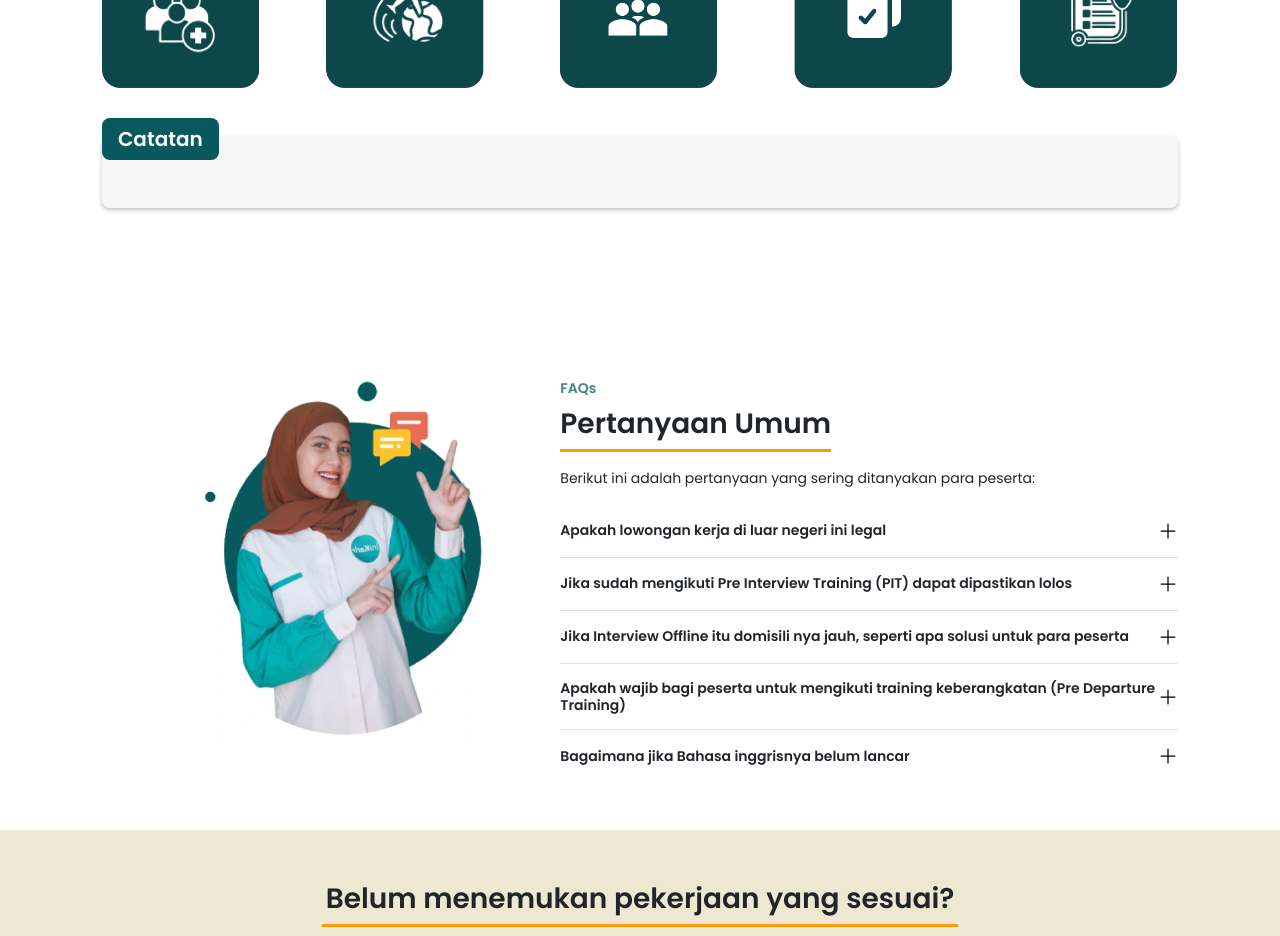
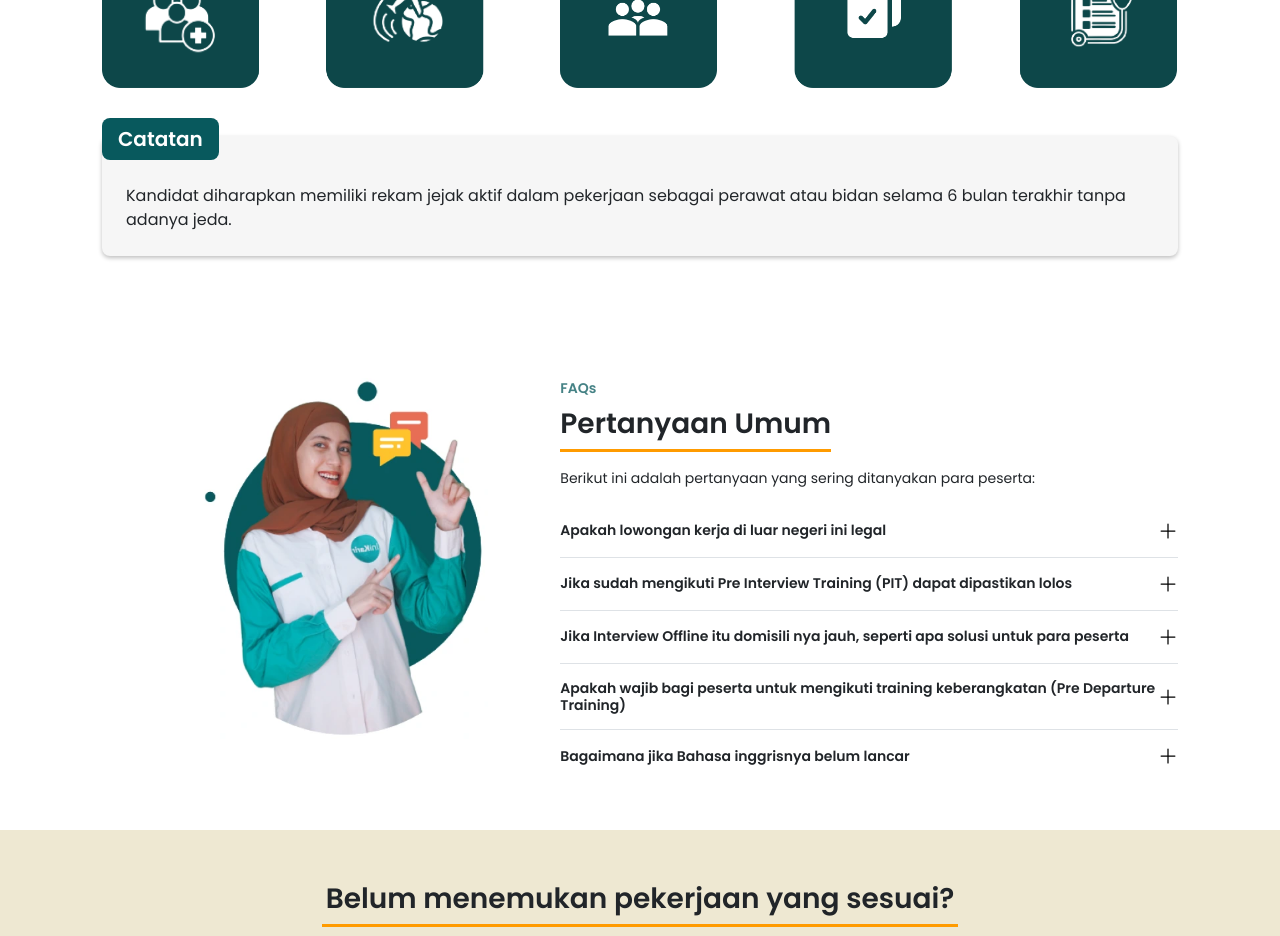
Before and after one commit to Hendra1505/inikarir-fe, a website built with webpack: page src/index.html in a window 1280 px wide. Shown: the part 2620-3556 px from the top of the page. Built offline with nearby package versions, Linux system fonts and the light colour scheme.

Commit message:
update notes and text

```diff
--- a/src/index.html
+++ b/src/index.html
@@ -227,7 +227,7 @@
 										<div class="fieldset position-relative rounded-3 h-200">
 											<div class="title fw-semibold text-white fs-5 px-3 py-2 d-inline-block rounded-3 position-absolute">Catatan</div>
 											<div class="content p-4 pt-5 px-4">
-
+												Kandidat diharapkan memiliki rekam jejak aktif dalam pekerjaan sebagai perawat  atau bidan selama 6 bulan terakhir tanpa adanya jeda.
 											</div> <!-- /.end content -->
 										</div> <!-- /.end fieldset -->
 									</div> <!-- /.end note -->
@@ -301,7 +301,7 @@
 										<div class="fieldset position-relative rounded-3 h-200">
 											<div class="title fw-semibold text-white fs-5 px-3 py-2 d-inline-block rounded-3 position-absolute">Catatan</div>
 											<div class="content p-4 pt-5 px-4">
-
+												Kandidat diharapkan memiliki rekam jejak aktif dalam pekerjaan sebagai perawat  atau bidan selama 6 bulan terakhir tanpa adanya jeda.
 											</div> <!-- /.end content -->
 										</div> <!-- /.end fieldset -->
 									</div> <!-- /.end note -->
```
